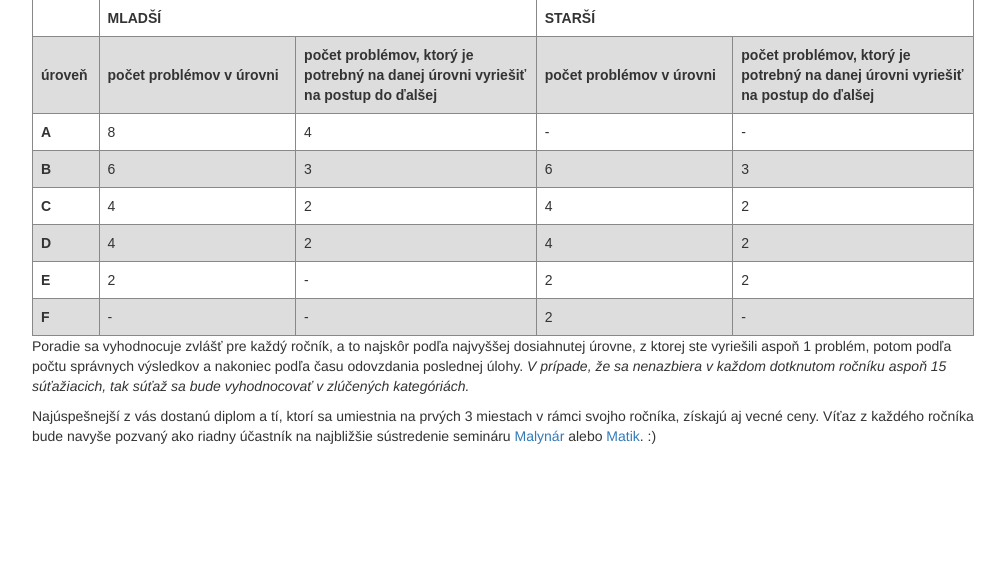
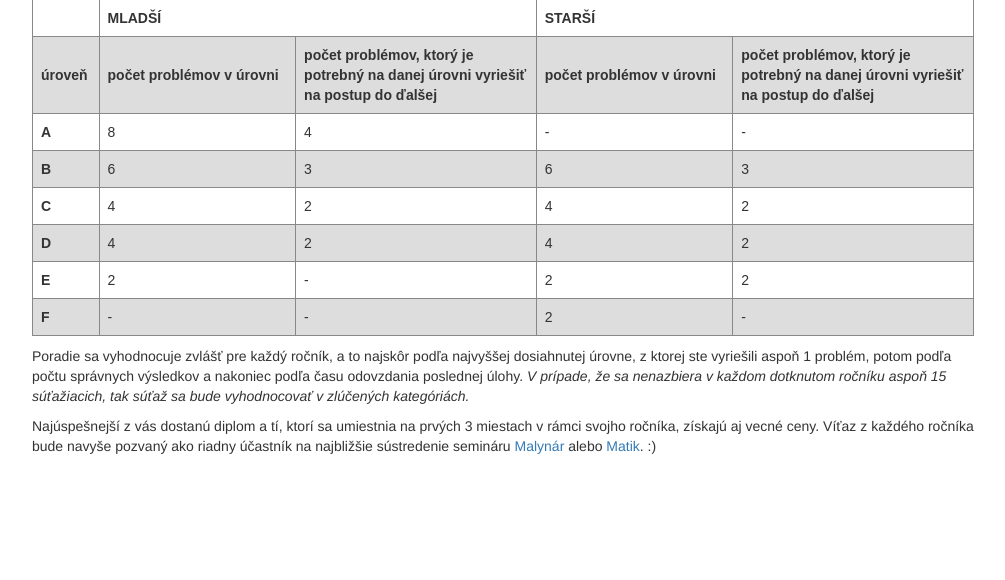
Before and after one commit to ZdruzenieSTROM/mas-problem, a Django app: page / in a window 1280 px wide. Shown: the part 336-916 px from the top of the page, without its empty margins (137-1142 px from the left). Before the commit the page ends 780 px from the top, so only its background shows below. Run offline with Django 4.2, Linux system fonts and the light colour scheme; data comes from the database, SQL or seed files in the repository; some libraries are stand-ins or nearby versions.

Commit message:
rules pages styling

```diff
--- a/competition/static/competition/game.css
+++ b/competition/static/competition/game.css
@@ -127,6 +127,10 @@ tr:nth-child(even) {
     margin-top: 0.5rem;
 }
 
+.mt-4 {
+    margin-top: 1rem;
+}
+
 .fs-2 {
     font-size: 2rem;
 }
```
Also changed, not shown: competition/fixtures/base.json (+1 -1 lines).
